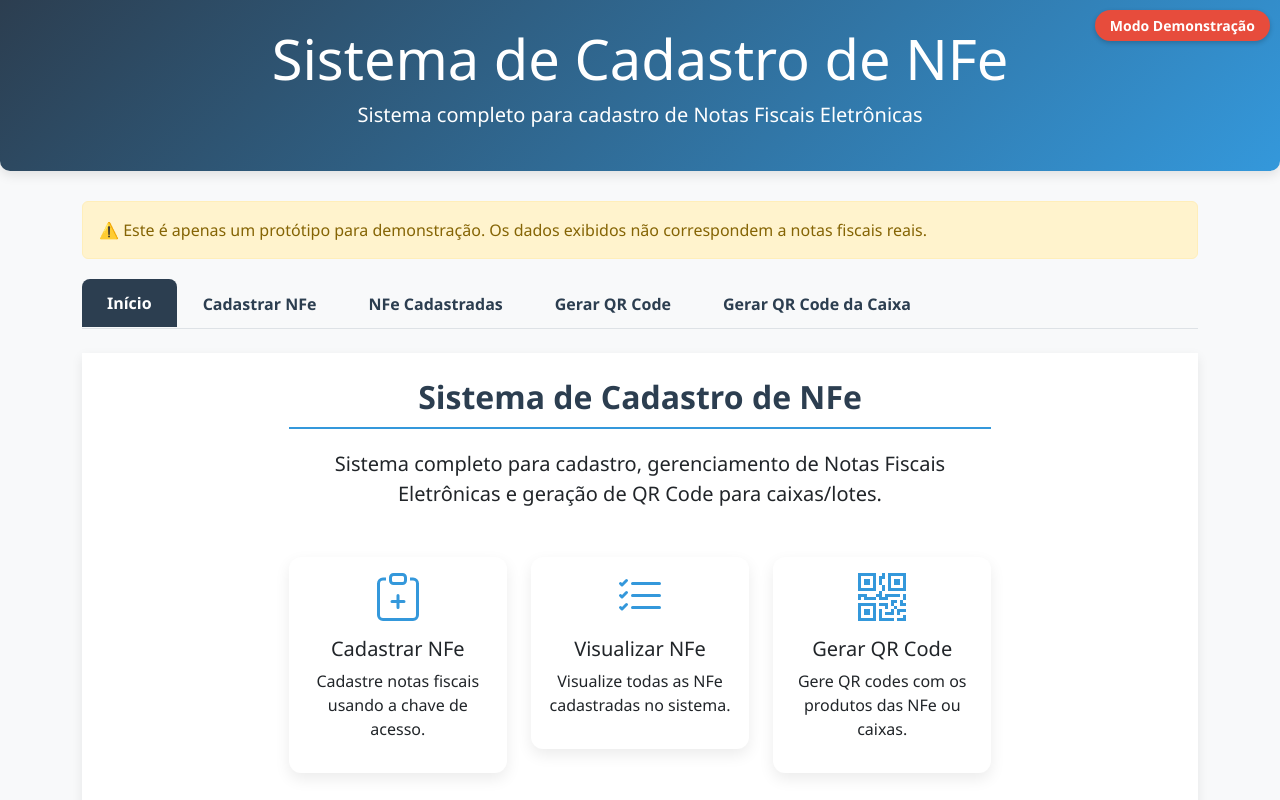
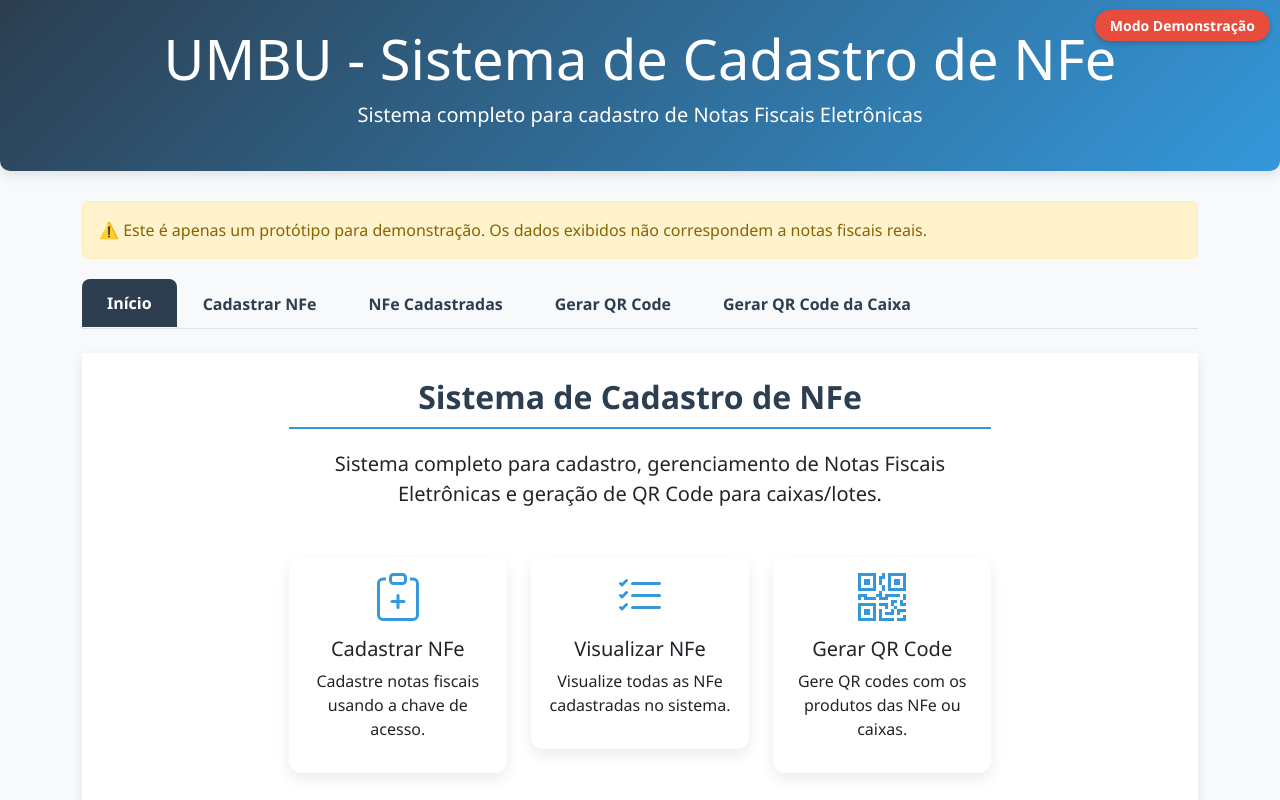
Before and after one commit to ikauanee/umbu, a plain HTML site: page index.html in a window 1280 px wide. Shown: the top 800 px of the page. Drawn offline with nearby package versions, Linux system fonts and the light colour scheme.

Commit message:
Update index.html

```diff
--- a/index.html
+++ b/index.html
@@ -200,7 +200,7 @@
     <div class="header text-center">
         <div class="demo-badge">Modo Demonstração</div>
         <div class="container">
-            <h1 class="display-4">Sistema de Cadastro de NFe</h1>
+            <h1 class="display-4">UMBU - Sistema de Cadastro de NFe</h1>
             <p class="lead">Sistema completo para cadastro de Notas Fiscais Eletrônicas</p>
         </div>
     </div>
```
